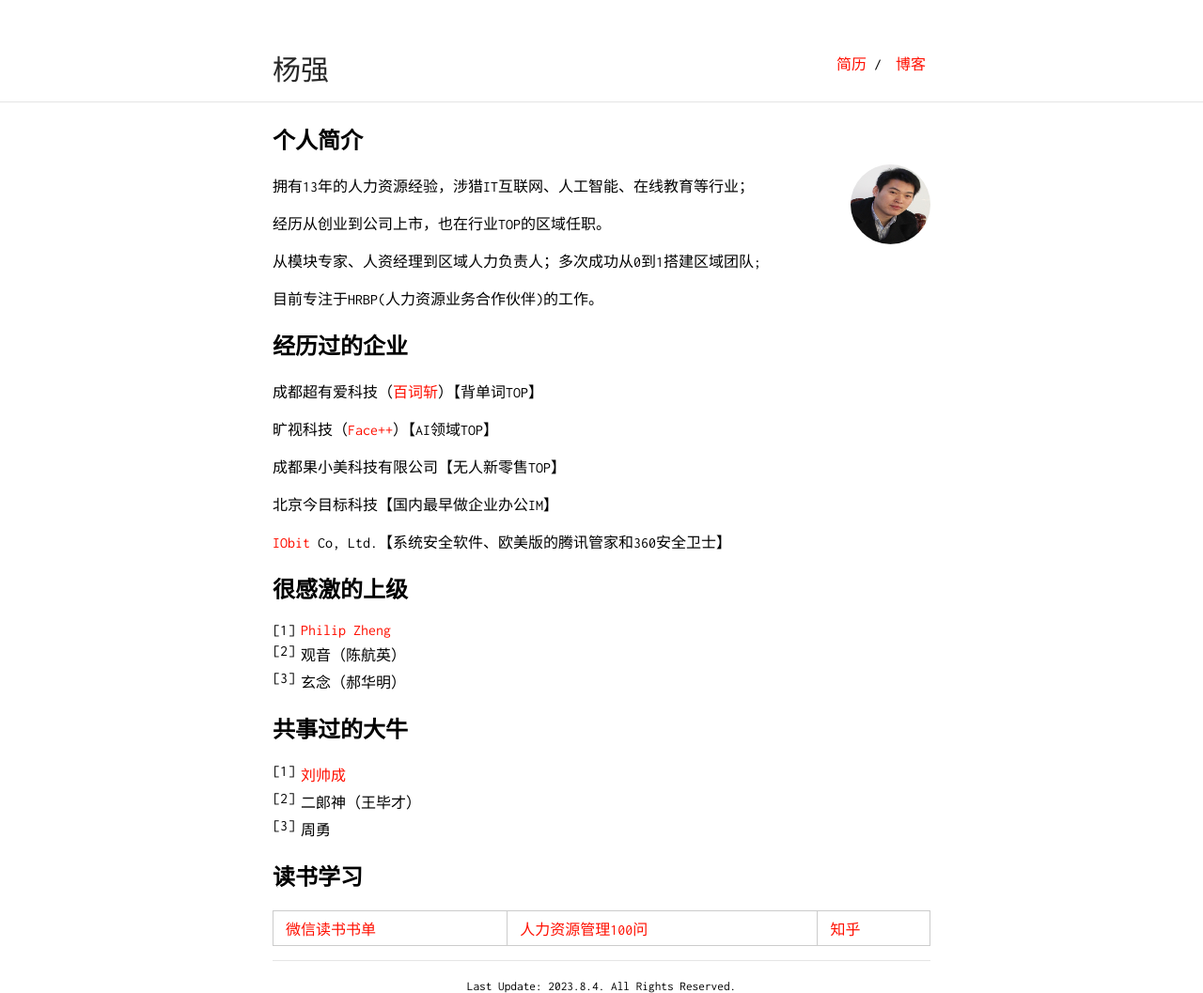
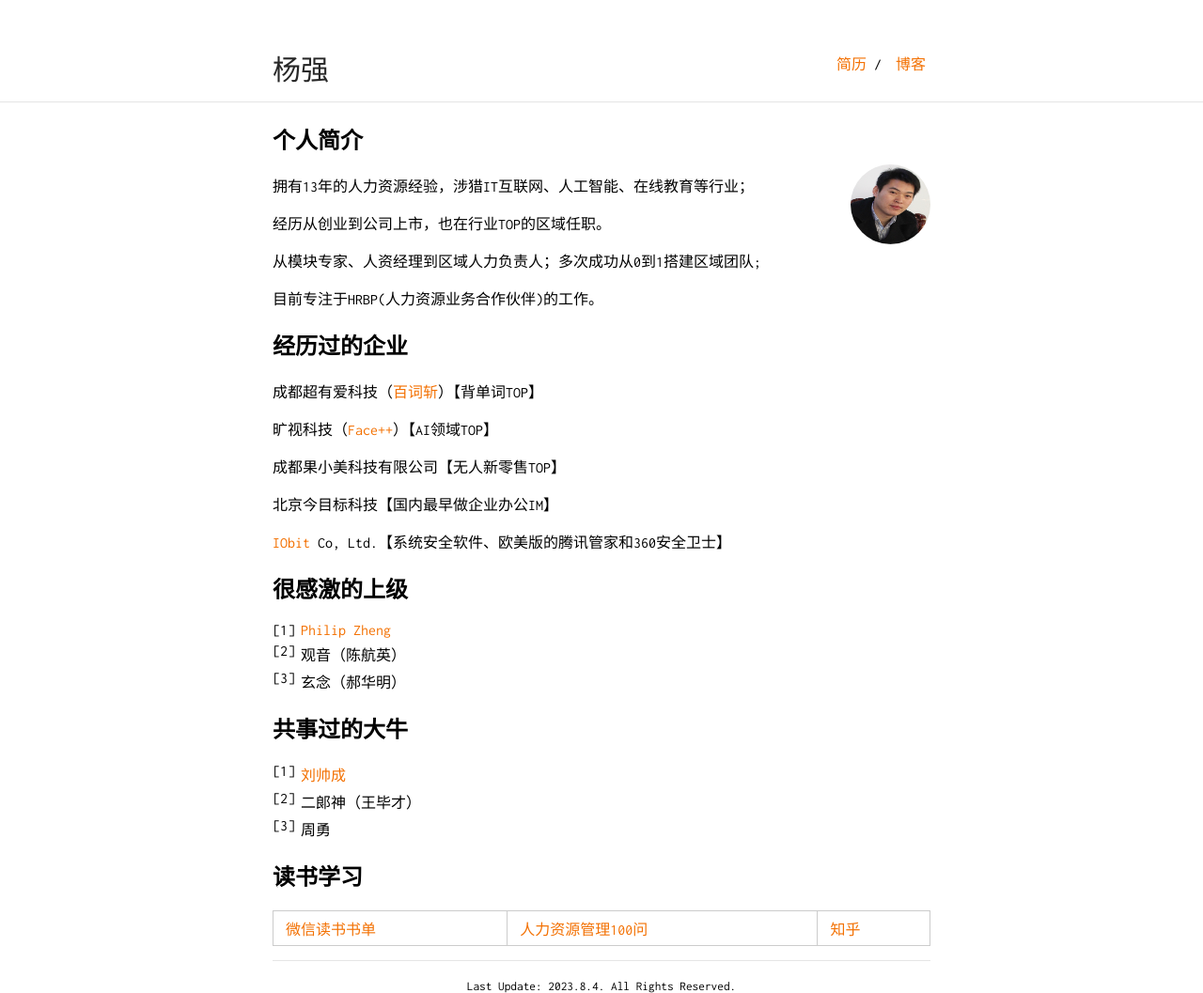
Before and after one commit to Harteyang/index, a Jekyll site: the page built from index.md, in a window 1280 px wide. Shown: the whole page at 94% size. Built offline with Jekyll 4.4.1, drawn with Linux system fonts in a browser that asks for light colours; our own code applies the rules of GitHub Pages for plain Markdown files.

Commit message:
更新字体颜色

```diff
--- a/_sass/vars.scss
+++ b/_sass/vars.scss
@@ -2,7 +2,7 @@
  * Customization Variables
  */
 
-$accent: #FF0F00;
+$accent: #f37103;
 $image-size: 85px;
 
 /*
```
